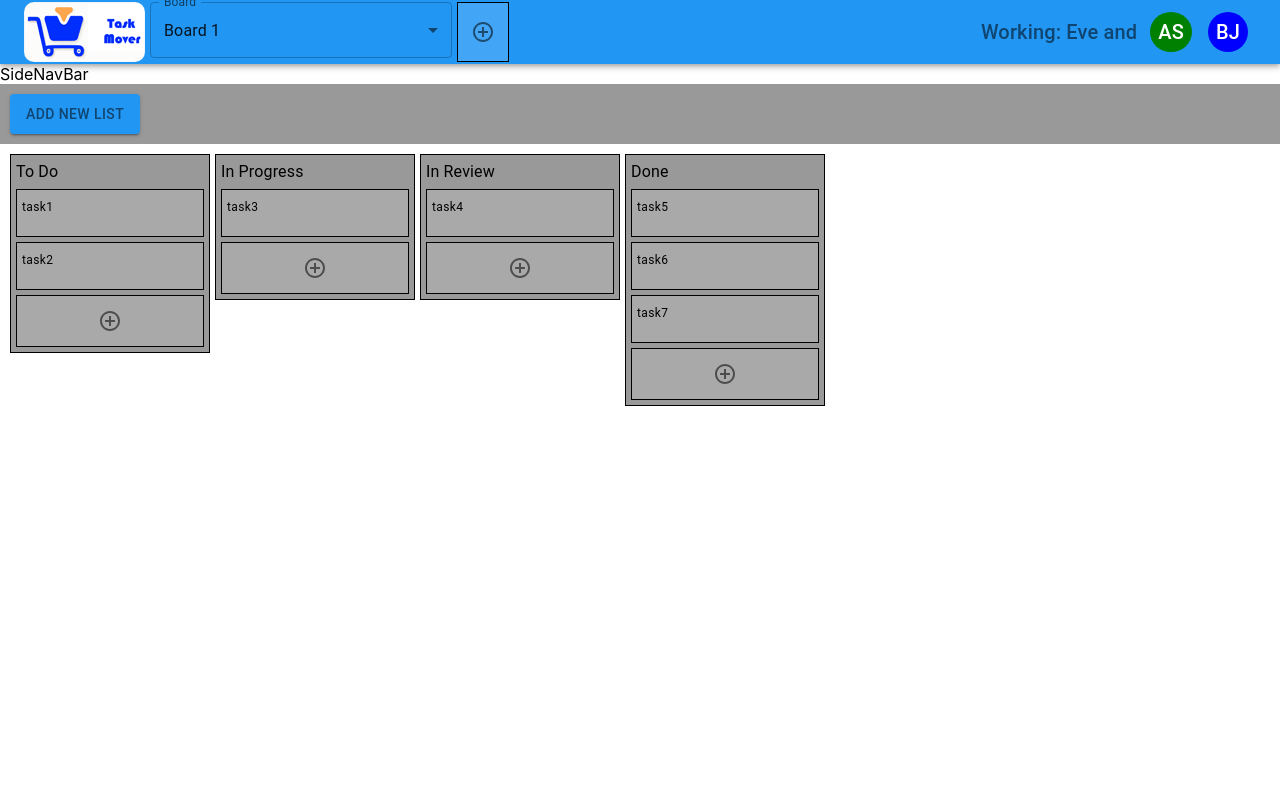
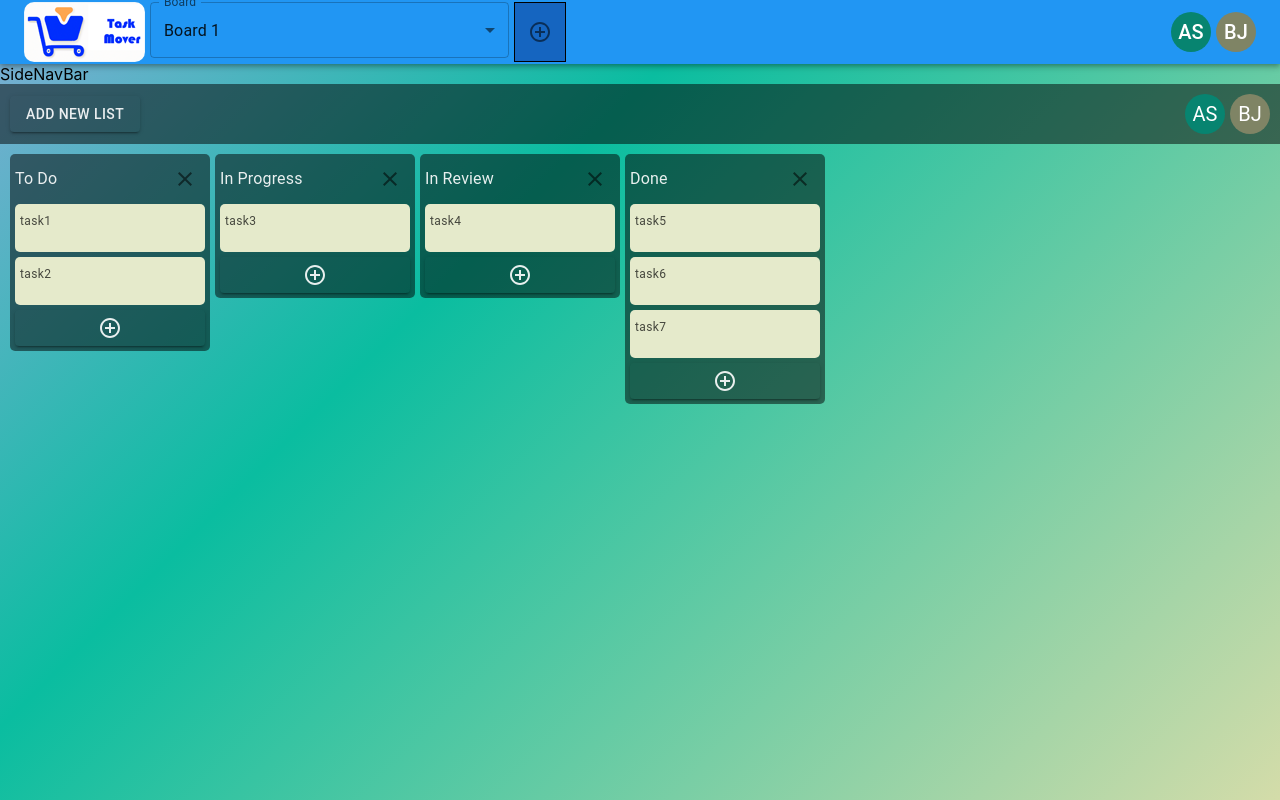
Before and after one commit to Setom29/task-mover, a React (Create React App) app: page /workspace in a window 1280 px wide. Built offline with nearby package versions, Linux system fonts and the light colour scheme.

Commit message:
feat: cardList deletion mui palette, fix styles in some components

```diff
--- a/src/components/WorkSpace.js
+++ b/src/components/WorkSpace.js
@@ -1,18 +1,31 @@
-import React from 'react'
-import {Box} from "@mui/material"
-import SideNavBar from './appBar/SideNavBar'
-import Board from './board/Board'
-import AppBarHeader from './appBar/AppBar'
-import { inject, observer } from 'mobx-react'
+import React from "react";
+import { Box } from "@mui/material";
+import SideNavBar from "./appBar/SideNavBar";
+import Board from "./board/Board";
+import AppBarHeader from "./appBar/AppBar";
+import { inject, observer } from "mobx-react";
 
-const WorkSpace = inject("usersTable", "boardsTable")(observer((props) => {
-  return (
-   <Box>
-        <AppBarHeader/>
+const WorkSpace = inject(
+  "usersTable",
+  "boardsTable"
+)(
+  observer((props) => {
+    return (
+      <Box
+        sx={{
+          width: "100wh",
+          height: "100vh",
+          background: " rgb(128,173,215)",
+          background:
+            "linear-gradient(135deg, rgba(128,173,215,1) 0%, rgba(10,189,160,1) 35%, rgba(212,220,169,1) 100%)",
+        }}
+      >
+        <AppBarHeader />
         <SideNavBar />
-        <Board boardId={props.boardsTable.currentId}/>
-    </Box>
-  )
-}))
+        <Board boardId={props.boardsTable.currentId} />
+      </Box>
+    );
+  })
+);
 
 export default WorkSpace;
--- a/src/components/appBar/UserCircle.js
+++ b/src/components/appBar/UserCircle.js
@@ -1,23 +1,30 @@
-import { observer, inject } from 'mobx-react'
-import { Box, Tooltip } from "@mui/material";
+import { observer, inject } from "mobx-react";
+import { Box, Tooltip, Avatar } from "@mui/material";
+import { deepOrange, deepPurple } from "@mui/material/colors";
 
-const availableColors = ["red", "green", "blue", "orange", "indigo", "yellow", "violet"];
+const availableColors = [
+  "#5a7997",
+  "#078470",
+  "#7f8465",
+  "#d4dca9",
+  "#e5eacb",
+  "#80add7",
+  "#a6c6e3",
+  "#0abda0",
+  "#54d1bd",
+  "#866e55",
+];
 
-function UserCircle({user}) {
-    const bgColor = availableColors[user.id % availableColors.length];
-    return (
-        <Tooltip title={user.name + " " + user.surname}>
-            <Box component="span" bgcolor= {bgColor}
-                    sx={{
-                        mx: "0.5rem",
-                        p: "0.5rem",
-                        borderRadius: "50%",
-                        color: "white",
-                        aspectRatio: "1 / 1",
-                        }}>
-            {user.name[0]}{user.surname[0]}
-            </Box>
-        </Tooltip>);
+function UserCircle({ user }) {
+  const bgColor = availableColors[user.id % availableColors.length];
+  return (
+    <Tooltip title={user.name + " " + user.surname}>
+      <Avatar sx={{ bgcolor: bgColor }}>
+        {user.name[0]}
+        {user.surname[0]}
+      </Avatar>
+    </Tooltip>
+  );
 }
 
 export default UserCircle;
--- a/src/components/appBar/UsersWorking.js
+++ b/src/components/appBar/UsersWorking.js
@@ -1,20 +1,29 @@
-import { observer, inject } from 'mobx-react'
+import { observer, inject } from "mobx-react";
 import UserCircle from "./UserCircle";
+import { Box } from "@mui/material";
 
-const UsersWorking = inject("usersTable", "boardsTable", "usersInBoardsTable")(observer((props) => {
-    let usersToShow = props.usersTable.data.filter(u => (
-                props.usersInBoardsTable.isUserInBoard(u.id, props.boardsTable.currentId))
-                && u.id !== props.usersTable.currentId
-                )
+const UsersWorking = inject(
+  "usersTable",
+  "boardsTable",
+  "usersInBoardsTable"
+)(
+  observer((props) => {
+    let usersToShow = props.usersTable.data.filter(
+      (u) =>
+        props.usersInBoardsTable.isUserInBoard(
+          u.id,
+          props.boardsTable.currentId
+        ) && u.id !== props.usersTable.currentId
+    );
 
-    return (<>
-        {usersToShow.length === 0 ?
-        <span>Working: {props.usersTable.currentItem.name}</span> :
-        <>
-            <span>Working: {props.usersTable.currentItem.name} and </span>
-            {usersToShow.map((u, i) => <UserCircle user={u} key={i}/>)}
-        </> }
-    </> )
-}))
+    return (
+      <Box sx={{ display: "flex", gap: "5px" }}>
+        {usersToShow.map((u, i) => (
+          <UserCircle user={u} key={i} />
+        ))}
+      </Box>
+    );
+  })
+);
 
 export default UsersWorking;
--- a/src/components/board/AddCardComponent .js
+++ b/src/components/board/AddCardComponent .js
@@ -17,13 +17,13 @@ const AddCardComponent = inject(
     return (
       <Box
         sx={{
-          border: "1px solid black",
-          padding: "5px",
-          backgroundColor: "darkgray",
           width: "100%",
           heigth: "1em",
           display: "flex",
           justifyContent: "center",
+          borderRadius: "5px",
+          backgroundColor: "transparent",
+          color: "transparent.main",
         }}
       >
         {open ? (
@@ -31,6 +31,13 @@ const AddCardComponent = inject(
             <TextareaAutosize
               onChange={(e) => setNewCardName(e.target.value)}
               value={newCardName}
+              sx={{
+                padding: "5px",
+                borderRadius: "5px",
+                color: "yellow",
+                background: "shadows.dark",
+                border: "1px solid shadows.main",
+              }}
             />
             <Box sx={{ display: "flex", justifyContent: "space-around" }}>
               <IconButton
@@ -46,7 +53,7 @@ const AddCardComponent = inject(
                   setNewCardName("");
                 }}
               >
-                <SendIcon />
+                <SendIcon color="transparent.contrastText" />
               </IconButton>
               <IconButton
                 variant="contained"
@@ -55,14 +62,19 @@ const AddCardComponent = inject(
                   setNewCardName("");
                 }}
               >
-                <CloseIcon />
+                <CloseIcon color="shades" />
               </IconButton>
             </Box>
           </Box>
         ) : (
-          <IconButton variant="contained" onClick={() => setOpen(true)}>
+          <Button
+            variant="contained"
+            onClick={() => setOpen(true)}
+            color="transparent"
+            sx={{ width: "100%" }}
+          >
             <AddCircleOutlineIcon />
-          </IconButton>
+          </Button>
         )}
       </Box>
     );
--- a/src/components/board/BoardHeader.js
+++ b/src/components/board/BoardHeader.js
@@ -3,7 +3,7 @@ import { observer, inject } from "mobx-react";
 import {
   Box,
   Button,
-  Popper,
+  Popover,
   IconButton,
   TextField,
   Toolbar,
@@ -11,6 +11,7 @@ import {
 import AddCircleOutlineIcon from "@mui/icons-material/AddCircleOutline";
 import SendIcon from "@mui/icons-material/Send";
 import CloseIcon from "@mui/icons-material/Close";
+import UsersWorking from "../appBar/UsersWorking";
 const BoardHeader = inject(
   "cardListsTable",
   "boardsTable"
@@ -22,6 +23,9 @@ const BoardHeader = inject(
     const handleClick = (event) => {
       setAnchorEl(anchorEl ? null : event.currentTarget);
     };
+    const handlePopoverClose = () => {
+      setAnchorEl(null);
+    };
     const open = Boolean(anchorEl);
     return (
       <Box
@@ -30,26 +34,28 @@ const BoardHeader = inject(
           height: "60px",
           display: "flex",
           gap: "20px",
-          justifyContent: "left",
-          backgroundColor: "rgba(0, 0, 0, 0.4)",
+          justifyContent: "space-between",
+          alignItems: "center",
+          backgroundColor: "shades.main",
           padding: "10px",
         }}
       >
-        <Button variant="contained" onClick={handleClick}>
+        <Button variant="contained" onClick={handleClick} color="transparent">
           Add new list
         </Button>
-        <Popper
+        <Popover
           open={open}
           anchorEl={anchorEl}
-          sx={{
-            width: "250px",
-            height: "150px",
-            backgroundColor: "darkgrey",
-            border: "1px solid black",
-            padding: "10px",
+          onClose={handlePopoverClose}
+          anchorOrigin={{
+            vertical: "bottom",
+            horizontal: "left",
           }}
+          sx={{ backgroundColor: "shades.main" }}
         >
+          <Box  sx={{backgroundColor: "yellow.light", padding: "10px" }}>
             <TextField
+              color="shades"
               variant="outlined"
               onChange={(e) => setNewCardListName(e.target.value)}
             />
@@ -65,7 +71,7 @@ const BoardHeader = inject(
                 }}
                 disabled={newCardListName === ""}
               >
-              <SendIcon />
+                <SendIcon sx={{ color: "shades.contrastText" }} />
               </IconButton>
               <IconButton
                 onClick={() => {
@@ -73,10 +79,14 @@ const BoardHeader = inject(
                   setNewCardListName("");
                 }}
               >
-              <CloseIcon />
+                <CloseIcon sx={{ color: "shades.contrastText" }} />
               </IconButton>
             </Toolbar>
-        </Popper>
+          </Box>
+        </Popover>
+
+
+        <UsersWorking/>
       </Box>
     );
   })
--- a/src/components/board/Card.js
+++ b/src/components/board/Card.js
@@ -8,14 +8,15 @@ const Card = inject("cardsTable")(
     return (
       <Box
         sx={{
-          border: "1px solid black",
           padding: "5px",
-          backgroundColor: "darkgray",
+          borderRadius: "5px",
+          backgroundColor: "yellow.light",
+          color: "transparent.main",
           width: "100%",
           height: "3em",
         }}
       >
-        <Typography variant="caption" >
+        <Typography variant="caption" sx={{color: "shades.dark"}}>
           {props.cardsTable.getItemById(props.cardId).name}
         </Typography>
       </Box>
--- a/src/components/board/CardList.js
+++ b/src/components/board/CardList.js
@@ -1,6 +1,8 @@
 import React from "react";
 import { observer, inject } from "mobx-react";
-import { Box, Typography } from "@mui/material";
+import { Box, IconButton, Typography, Popover, Toolbar } from "@mui/material";
+import CloseIcon from "@mui/icons-material/Close";
+import DoneIcon from "@mui/icons-material/Done";
 import Card from "./Card";
 import AddCardComponent from "./AddCardComponent ";
 // {cardListId, users, setUsers, cardLists, setCardLists, cards, setCards, comments, setComments}
@@ -9,6 +11,17 @@ const CardList = inject(
   "cardsTable"
 )(
   observer((props) => {
+    const [anchorEl, setAnchorEl] = React.useState(null);
+
+    const handleClick = (event) => {
+      setAnchorEl(event.currentTarget);
+    };
+
+    const handlePopoverClose = () => {
+      setAnchorEl(null);
+    };
+
+    const open = Boolean(anchorEl);
     return (
       <Box
         sx={{
@@ -17,14 +30,25 @@ const CardList = inject(
           gap: "5px",
           width: "200px",
           height: "100%",
-          border: "1px solid black",
           padding: "5px",
-          backgroundColor: "rgba(0, 0, 0, 0.4)",
+          backgroundColor: "shades.main",
+          borderRadius: "5px",
         }}
       >
-        <Typography>
-          {props.cardListsTable.getItemById(props.cardListId).name}
-        </Typography>
+        <Box
+          sx={{
+            display: "flex",
+            alignItems: "center",
+            justifyContent: "space-between",
+          }}
+        >
+          <Typography sx={{ color: "transparent.contrastText" }}>
+            {props.cardListsTable.getItemById(props.cardListId).name}
+          </Typography>
+          <IconButton onClick={handleClick}>
+            <CloseIcon />
+          </IconButton>
+        </Box>
         {/* filter cards by cardListId and display them in the correct order */}
         {[
           ...props.cardsTable.data.filter(
@@ -36,6 +60,37 @@ const CardList = inject(
             <Card key={index} cardId={card.id} />
           ))}
         <AddCardComponent cardListId={props.cardListId} />
+        <Popover
+          open={open}
+          anchorEl={anchorEl}
+          onClose={handlePopoverClose}
+          anchorOrigin={{
+            vertical: "bottom",
+            horizontal: "left",
+          }}
+          sx={{ backgroundColor: "shades.main" }}
+        >
+          <Box sx={{ backgroundColor: "yellow.light", padding: "10px" }}>
+            <Typography sx={{ textAlign: "center" }}>Delete list?</Typography>
+            <Toolbar sx={{ display: "flex", justifyContent: "space-between" }}>
+              <IconButton
+                onClick={() => {
+                  props.cardListsTable.deleteCardList(props.cardListId);
+                  handlePopoverClose();
+                }}
+              >
+                <DoneIcon />
+              </IconButton>
+              <IconButton
+                onClick={() => {
+                  handlePopoverClose();
+                }}
+              >
+                <CloseIcon />
+              </IconButton>
+            </Toolbar>
+          </Box>
+        </Popover>
       </Box>
     );
   })
--- a/src/stores/CardListsTable.js
+++ b/src/stores/CardListsTable.js
@@ -22,7 +22,7 @@ export default class CardListsTable extends DataTable {
       currentItem: computed,
       addCardList: action,
       editCardList: action,
-      deletCardList: action,
+      deleteCardList: action,
     });
   }
 
@@ -48,7 +48,7 @@ export default class CardListsTable extends DataTable {
       console.error("Invalid field");
     }
   }
-  deletCardList(id) {
+  deleteCardList(id) {
     this.data = this.data.filter((cardList) => cardList.id !== id);
   }
 }
--- a/src/themes/index.js
+++ b/src/themes/index.js
@@ -1,22 +1,58 @@
 import { blue, grey } from "@mui/material/colors";
 import createTheme from "@mui/material/styles/createTheme";
-
 
 const theme = createTheme({
   palette: {
     primary: {
-        main: blue[500],
-        light: blue[800],
-        dark: blue[400],
-        contrastText: "rgba(0, 0, 0, 0.54)",
+      main: blue[500],
+      light: blue[300],
+      dark: blue[800],
+      contrastText: "#fff",
     },
     secondary: {
       main: grey[700],
       light: grey[800],
       dark: grey[400],
-      contrastText: "rgba(0, 0, 0, 0.54)",
-  },
+      contrastText: "#fff",
+    },
+    shades: {
+      main: "rgba(0, 0, 0, 0.5)",
+      light: "rgba(0, 0, 0, 0.3)",
+      dark: "rgba(0, 0, 0, 0.7)",
+      contrastText: "rgba(0, 0, 0, 0.4)",
+    },
+
+    transparent: {
+      main: "rgba(0, 0, 0, 0)",
+      light: "rgba(255, 255, 255, 0.15)",
+      dark: "rgba(0, 0, 0, 0.15)",
+      contrastText: "rgba(255, 255, 255, 0.90)",
+    },
+    blue:{
+      main: "#80add7", //0%
+      light: "#b3cee7", //-40%
+      dark: "#4d6881", //+40%
+      contrastText: "#fff",
+    },
+    green:{
+      main: "#0abda0", //0%
+      light: "#6cd7c6", //-40%
+      dark: "#067160", //+40%
+      contrastText: "#fff",
+    },
+    yellow:{
+      main: "#d4dca9", //0%
+      light: "#e5eacb", //-40%
+      dark: "#7f8465", //+40%
+      contrastText: "#fff",
+    },
+    brown:{
+      main: "#bf9d7a", //0%
+      light: "#d9c4af", //-40%
+      dark: "#735e49", //+40%
+      contrastText: "#fff",
+    },
   },
 });
 
-export default theme
+export default theme;
```
Lines whose indentation alone changed are shown as unchanged.
